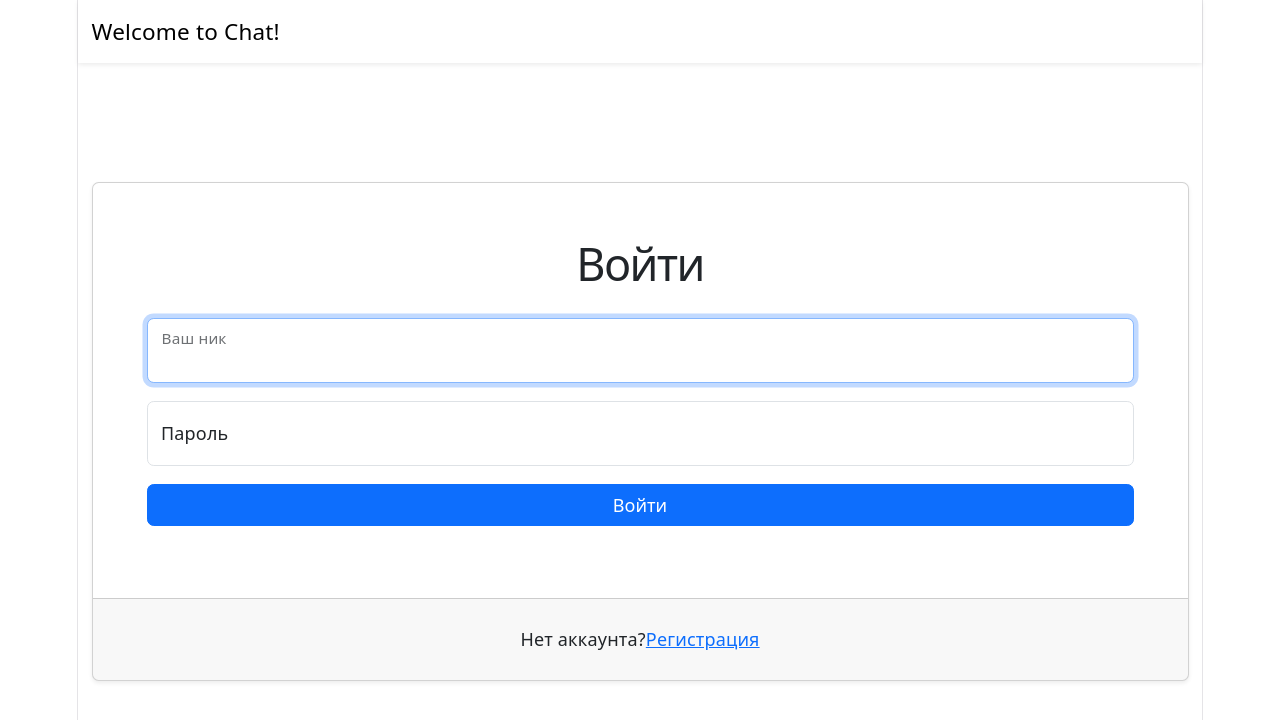
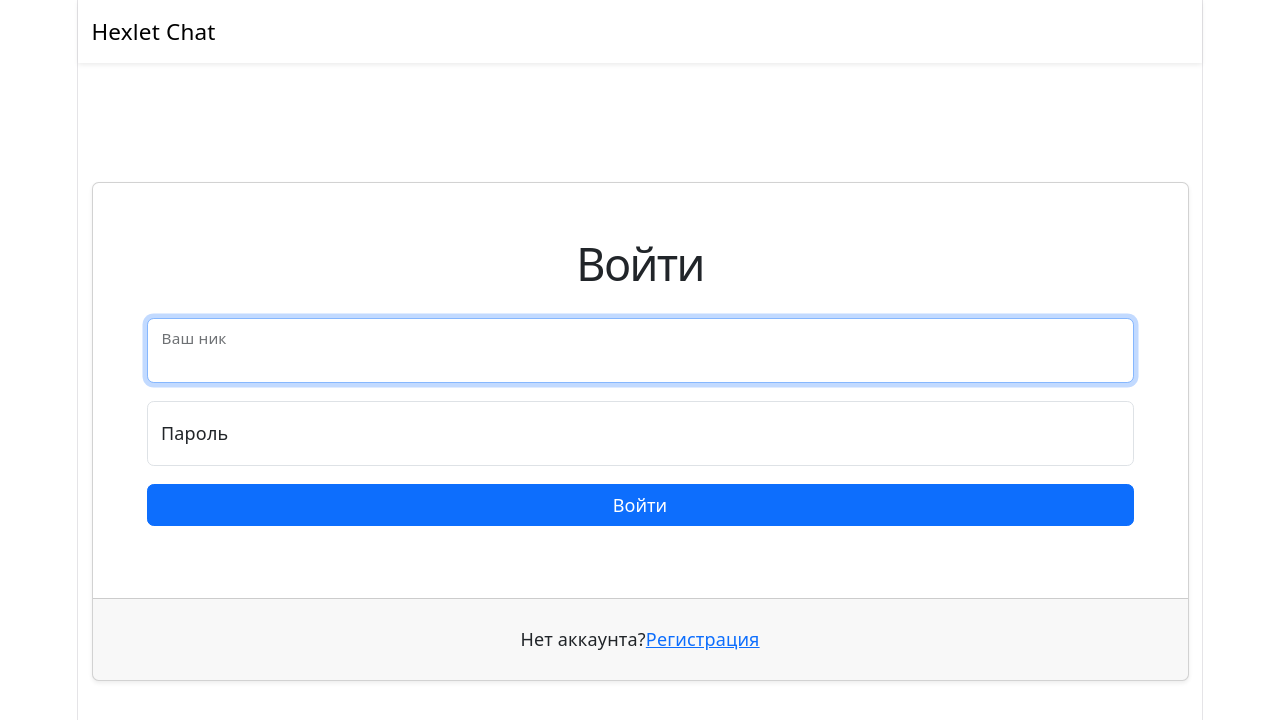
Before and after one commit to NastyaSinitsyna/frontend-project-12, a React app in the folder frontend/: page /login in a window 1280 px wide. Shown: the top 720 px of the page. Built offline with nearby package versions, Linux system fonts and the light colour scheme; no server answers; the HTML template or start-up script is replaced by a standard one.

Commit message:
fixed navbar brand text in App.jsx

```diff
--- a/frontend/src/App.jsx
+++ b/frontend/src/App.jsx
@@ -23,7 +23,7 @@ const App = () => {
       <div className="d-flex flex-column vh-100">
         <Navbar className="shadow-sm navbar navbar-expand-lg navbar-light bg-white">
          <Container>
-           <Navbar.Brand href="/">Welcome to Chat!</Navbar.Brand>
+           <Navbar.Brand href="/">Hexlet Chat</Navbar.Brand>
            <LogOutButton />
          </Container>
        </Navbar>
```
